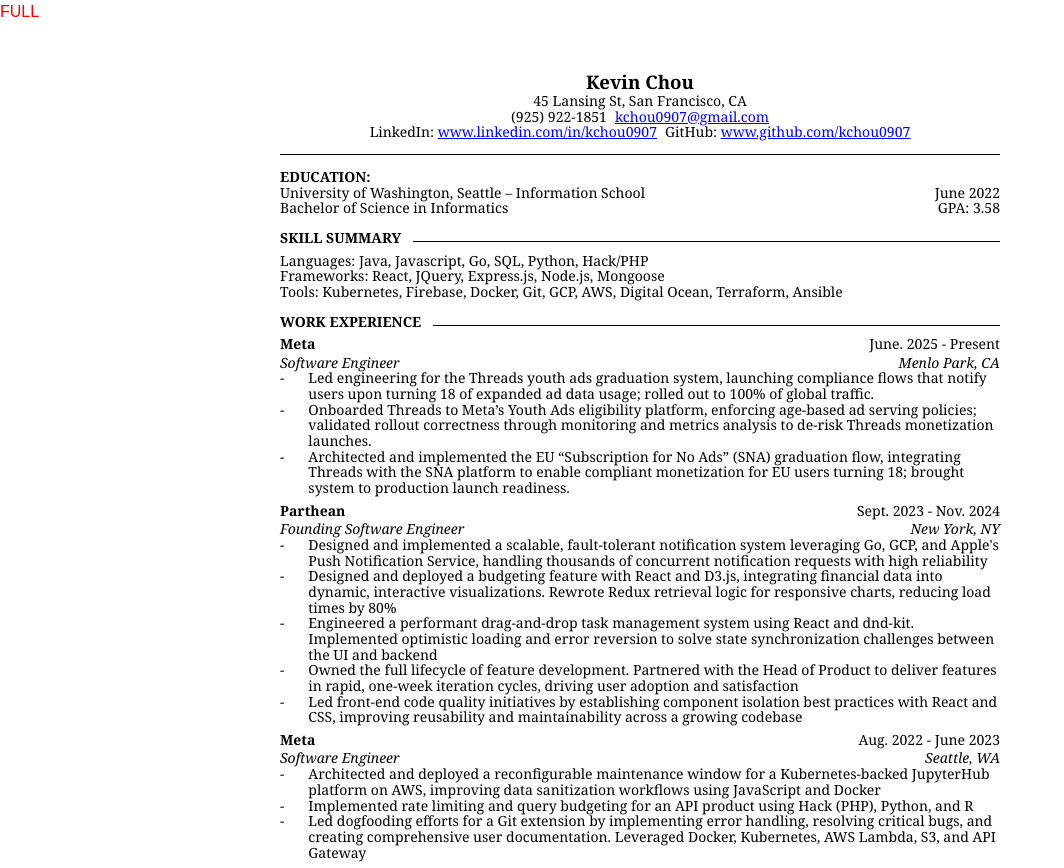
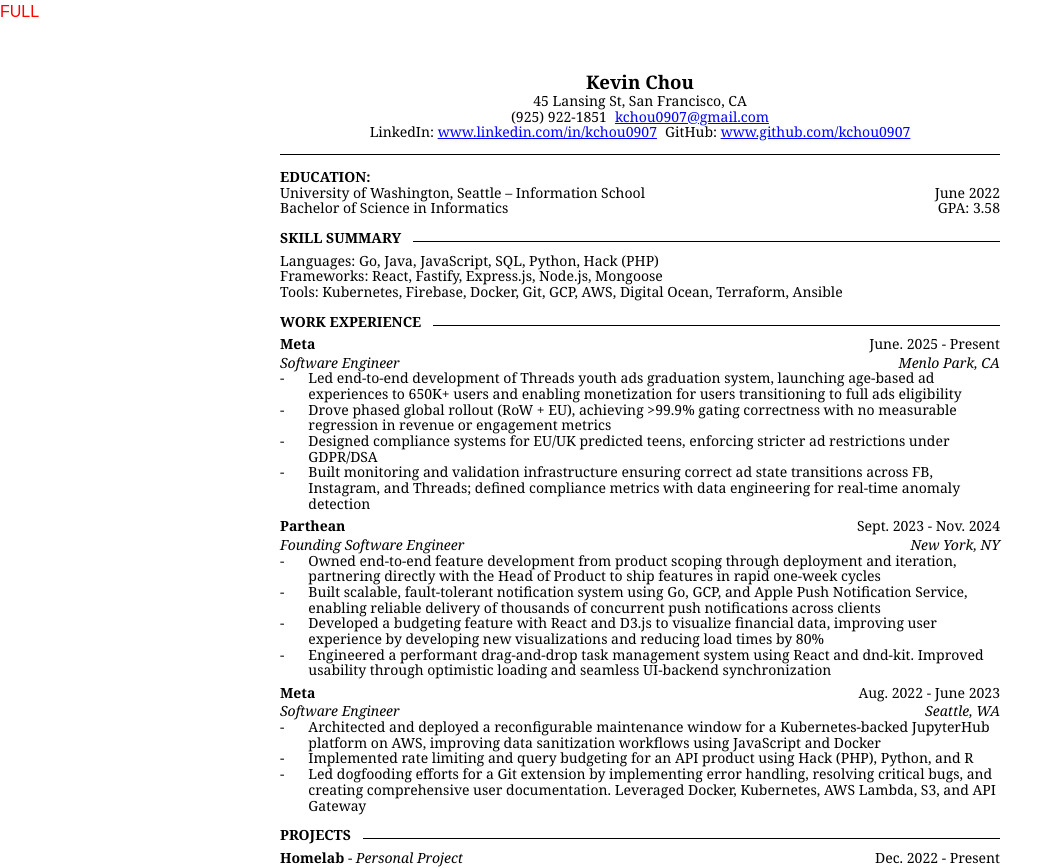
Before and after one commit to kchou0907/resume, a Next.js app: page / in a window 1280 px wide. Shown: the top 868 px of the page, without its empty margins (0-1064 px from the left). Built offline with nearby package versions, Linux system fonts and the light colour scheme.

Commit message:
make recent Meta, parthean sections stronger

```diff
--- a/src/app/components/Projects/atoms/Homelab.tsx
+++ b/src/app/components/Projects/atoms/Homelab.tsx
@@ -3,14 +3,15 @@
 
 const Homelab: React.FC = () => {
   const highlights: string[] = [
-        `Engineered a self-hosted web app and data pipelines to securely
-        migrate and manage personal finance data`,
-        `Automated data ingestion pipelines using Google Apps Script
-        (Javascript) and Pandas (Python)`,
-        `Deployed a Linux-based web server with Nginx and Docker, implementing
-        features like dynamic DNS, reverse proxy, and auto-renewing SSL
-        certificates to support an open-source financial web app`
-    ]
+    `Built and maintained a self-hosted Linux server for deploying
+    containerized applications and personal services`,
+    `Deployed multiple Dockerized services including WireGuard VPN, Pi-hole DNS
+    filtering, and Unbound recursive DNS`,
+    `Hosted and deployed personal web applications (including a restaurant
+    randomizer) behind an Nginx proxy`,
+    `Implemented dynamic DNS, automated SSL certificate renewal, and
+    containerized service management using Docker and Cloudflare`,
+  ];
   return (
     <ExtracurricularExperience
       activityName="Homelab"
@@ -21,7 +22,7 @@
       endYear=""
       highlights={highlights}
     />
-    )
-}
+  );
+};
 
-export default Homelab
+export default Homelab;
--- a/src/app/components/Projects/atoms/Spotty.tsx
+++ b/src/app/components/Projects/atoms/Spotty.tsx
@@ -5,11 +5,12 @@
   const highlights: string[] = [
     `Built a full-stack web app enabling users to access
         crowdsourced reviews of public restrooms`,
-        `Developed a responsive map and location list with React, backed by
-        Node.js, Express.js, and Firebase`,
+    `Developed a responsive map and location list using React with a
+        Node.js/Express backend and Firebase datastore to support crowdsourced
+        location data.`,
     `Partnered with product, data, and design leads to deliver features
-        that enhanced engagement and accessibility`
-    ]
+        that enhanced engagement and accessibility`,
+  ];
   return (
     <ExtracurricularExperience
       activityName="Spotty"
@@ -20,7 +21,7 @@
       endYear="2022"
       highlights={highlights}
     />
-    )
-}
+  );
+};
 
-export default Spotty
+export default Spotty;
--- a/src/app/components/SkillSummary/SkillSummary.tsx
+++ b/src/app/components/SkillSummary/SkillSummary.tsx
@@ -9,10 +9,10 @@
                 <SectionTitle title="Skill Summary"/>
                 <ul>
                     <li className={globalResumeStyles.listItem}>
-                        Languages: Java, Javascript, Go, SQL, Python, Hack/PHP
+                        Languages: Go, Java, JavaScript, SQL, Python, Hack (PHP)
                     </li>
                     <li className={globalResumeStyles.listItem}>
-                        Frameworks: React, JQuery, Express.js, Node.js, Mongoose
+                        Frameworks: React, Fastify, Express.js, Node.js, Mongoose
                     </li>
                     <li className={globalResumeStyles.listItem}>
                         Tools: Kubernetes, Firebase, Docker, Git, GCP, AWS, Digital Ocean, Terraform, Ansible
--- a/src/app/components/WorkExperience/components/Meta_IC4.tsx
+++ b/src/app/components/WorkExperience/components/Meta_IC4.tsx
@@ -3,16 +3,10 @@
 
 const Meta_IC4: React.FC = () => {
   const highlightedExperiences: string[] = [
-    `Led engineering for the Threads youth ads graduation system, launching
-        compliance flows that notify users upon turning 18 of expanded ad data
-        usage; rolled out to 100% of global traffic.`,
-    `Onboarded Threads to Meta’s Youth Ads eligibility platform, enforcing
-        age-based ad serving policies; validated rollout correctness through
-        monitoring and metrics analysis to de-risk Threads monetization launches.`,
-    `Architected and implemented the EU “Subscription for No Ads” (SNA)
-        graduation flow, integrating Threads with the SNA platform to enable
-        compliant monetization for EU users turning 18; brought system to
-        production launch readiness.`,
+    `Led end-to-end development of Threads youth ads graduation system, launching age-based ad experiences to 650K+ users and enabling monetization for users transitioning to full ads eligibility`,
+    `Drove phased global rollout (RoW + EU), achieving >99.9% gating correctness with no measurable regression in revenue or engagement metrics`,
+    `Designed compliance systems for EU/UK predicted teens, enforcing stricter ad restrictions under GDPR/DSA`,
+    `Built monitoring and validation infrastructure ensuring correct ad state transitions across FB, Instagram, and Threads; defined compliance metrics with data engineering for real-time anomaly detection`
   ];
 
   return (
--- a/src/app/components/WorkExperience/components/Parthean.tsx
+++ b/src/app/components/WorkExperience/components/Parthean.tsx
@@ -5,23 +5,21 @@
 
 const Parthean: React.FC<SweExperienceBias> = ({ bias = ResumeTypes.FULL }) => {
   const frontendBias: string[] = [
-    `Designed and deployed a budgeting feature with React and D3.js,
-        integrating financial data into dynamic, interactive
-        visualizations. Rewrote Redux retrieval logic for responsive
-        charts, reducing load times by 80%`,
+    `Developed a budgeting feature with React and D3.js to
+        visualize financial data, improving user experience by
+        developing new visualizations and reducing load times by 80%`,
     `Engineered a performant drag-and-drop task management system using
-        React and dnd-kit. Implemented optimistic loading and error reversion
-        to solve state synchronization challenges between the UI and backend`,
+        React and dnd-kit. Improved usability through optimistic loading and
+        seamless UI-backend synchronization`,
   ];
 
   const PAYMENTS_INFRASTRUCTURE_HIGHLIGHT: string = `Contributed to the
     development and deployment of a scalable, high-availability payments
     infrastructure using Go and GCP, supporting ~$3M ARR across 450 customers`;
 
-  const NOTIFICATIONS_INFRASTRUCTURE_HIGHLIGHT: string = `Designed and
-    implemented a scalable, fault-tolerant notification system leveraging Go,
-    GCP, and Apple's Push Notification Service, handling thousands
-    of concurrent notification requests with high reliability`;
+  const NOTIFICATIONS_INFRASTRUCTURE_HIGHLIGHT: string = `Built scalable, fault-tolerant notification system using Go, GCP,
+    and Apple Push Notification Service, enabling reliable delivery of thousands
+    of concurrent push notifications across clients`;
 
   const backendBias: string[] = [
     NOTIFICATIONS_INFRASTRUCTURE_HIGHLIGHT,
@@ -30,21 +28,21 @@
 
   const fullstackBias: string[] = [
     NOTIFICATIONS_INFRASTRUCTURE_HIGHLIGHT,
-    ...frontendBias
+    ...frontendBias,
   ];
 
   // Shared between all of the resumes, regardless of front/backend/full
   let highlightedExperiences: string[] = [
-    `Owned the full lifecycle of feature development. Partnered with the
-        Head of Product to deliver features in rapid, one-week iteration cycles,
-        driving user adoption and satisfaction`,
-    `Led front-end code quality initiatives by establishing component
-        isolation best practices with React and CSS, improving reusability and
-        maintainability across a growing codebase`,
+    `Owned end-to-end feature development from product scoping through
+        deployment and iteration, partnering directly with the Head of Product
+        to ship features in rapid one-week cycles`,
+    // `Led front-end code quality initiatives by establishing component
+    //     isolation best practices with React and CSS, improving reusability and
+    //     maintainability across a growing codebase`,
   ];
   switch (bias) {
     case ResumeTypes.FULL:
-      highlightedExperiences = [...fullstackBias, ...highlightedExperiences];
+      highlightedExperiences = [...highlightedExperiences, ...fullstackBias];
       break;
     case ResumeTypes.FRONTEND:
       highlightedExperiences = [...frontendBias, ...highlightedExperiences];
```
Lines whose indentation alone changed are shown as unchanged.
